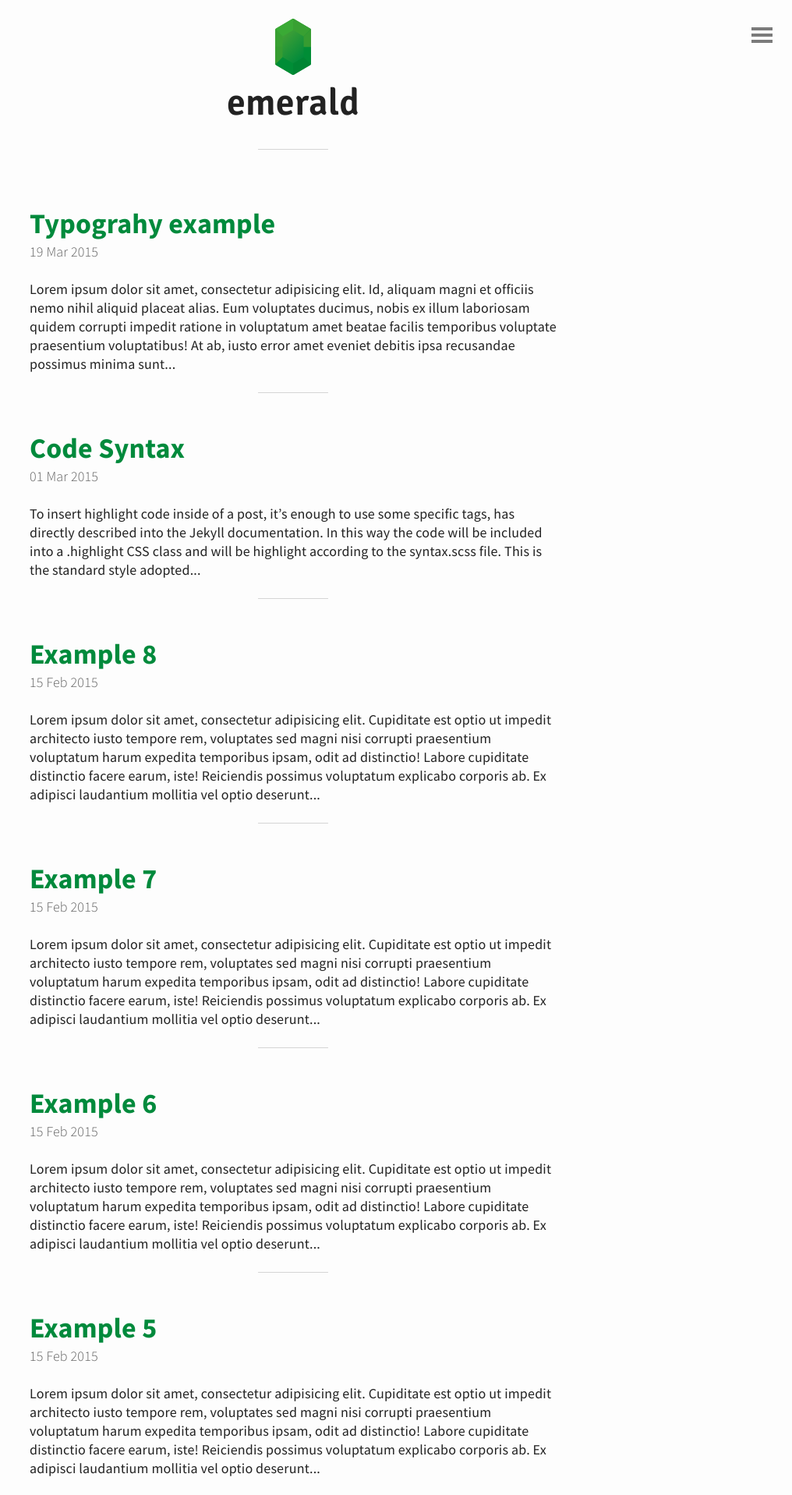
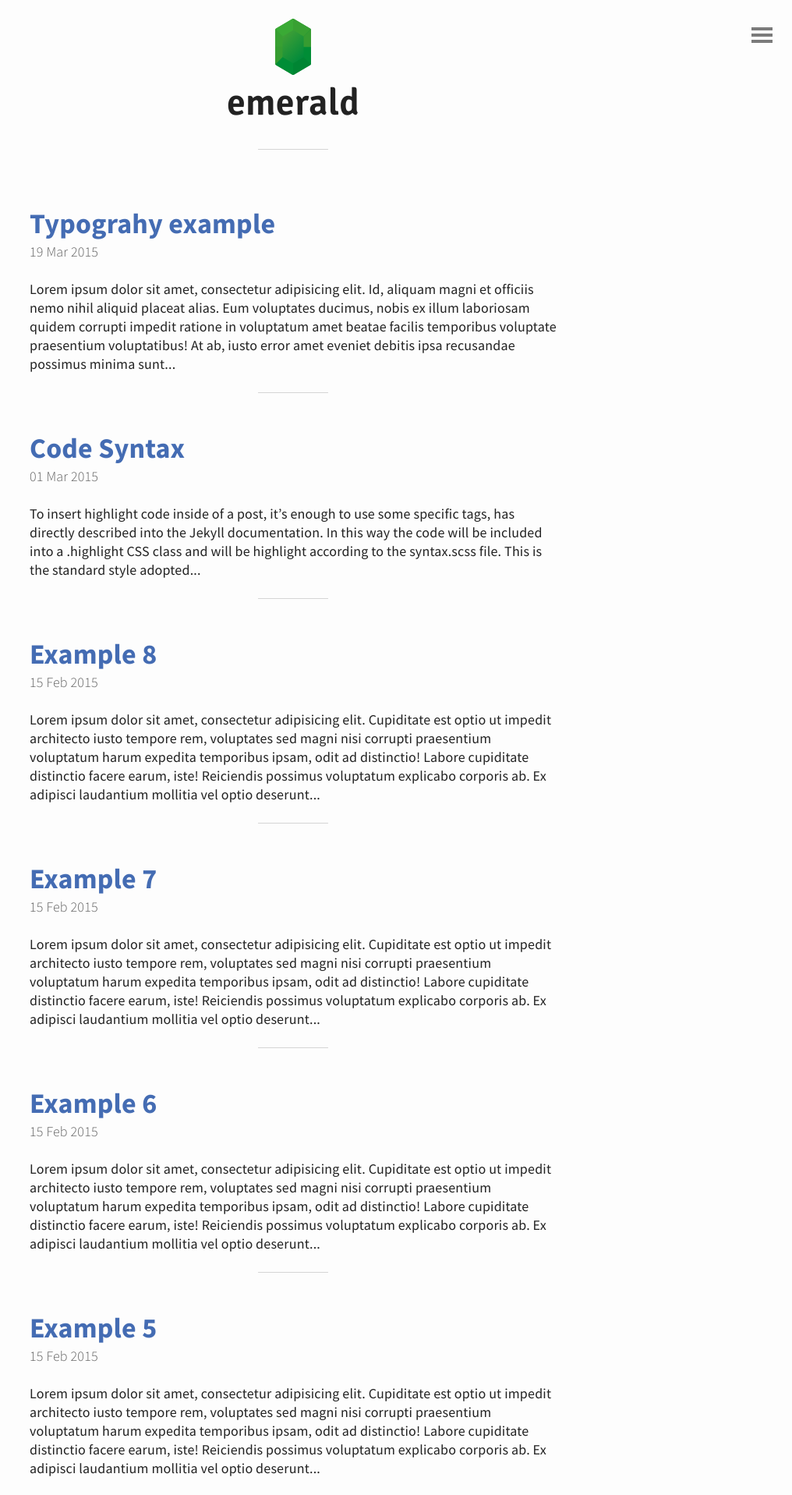
Before and after one commit to clintko/blogv2, a Jekyll site: the page built from index.html, in a window 1280 px wide. Shown: the top 1917 px of the page at 78% size, without its empty margins (264-1280 px from the left). Built offline with Jekyll 4.4.1, drawn with Linux system fonts in a browser that asks for light colours; the list of posts is cut into pages by our own code.

Commit message:
Update base.scss

```diff
--- a/_sass/base.scss
+++ b/_sass/base.scss
@@ -18,7 +18,7 @@ html, body, h1, h2, h3, h4, h5, h6, p, ul, ol, li, img {
 
 /*- Base color -*/
 
-$main-color: #008A3C;
+$main-color: #446CB3;
 $background-color: #FDFDFD;
 $text-color: #222222;
 
```
